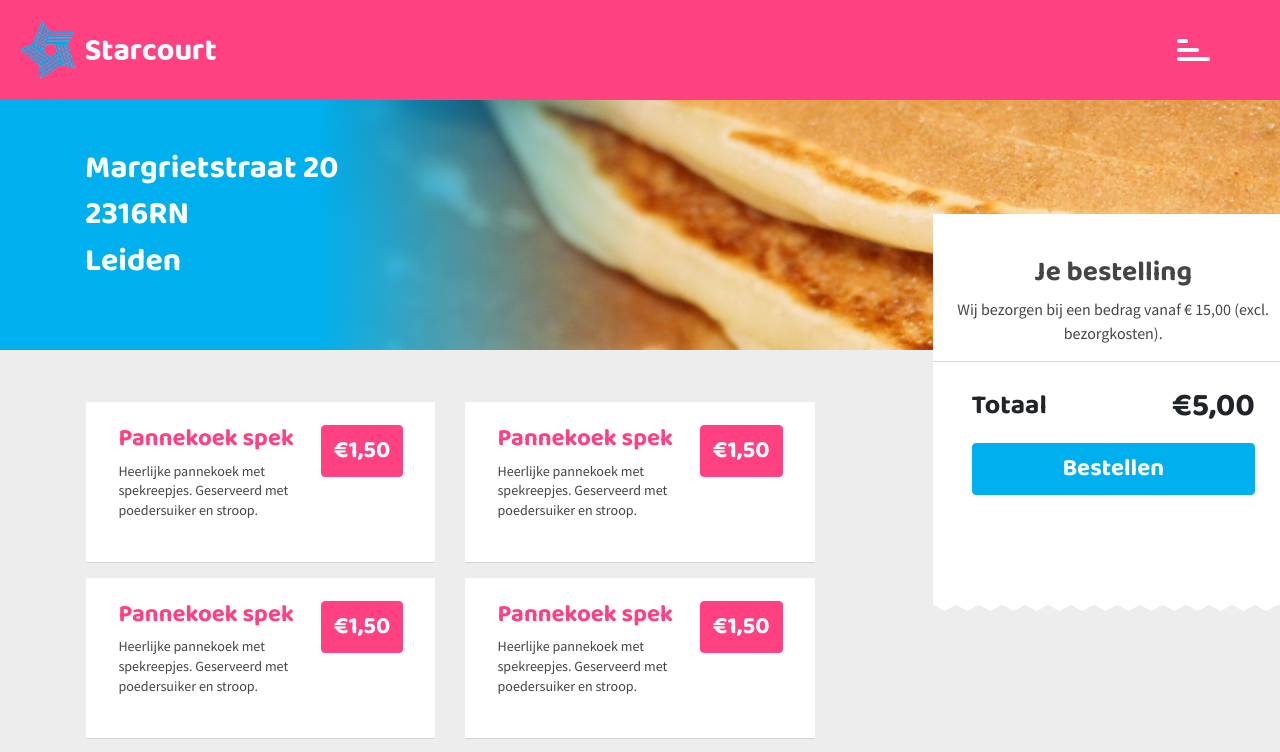
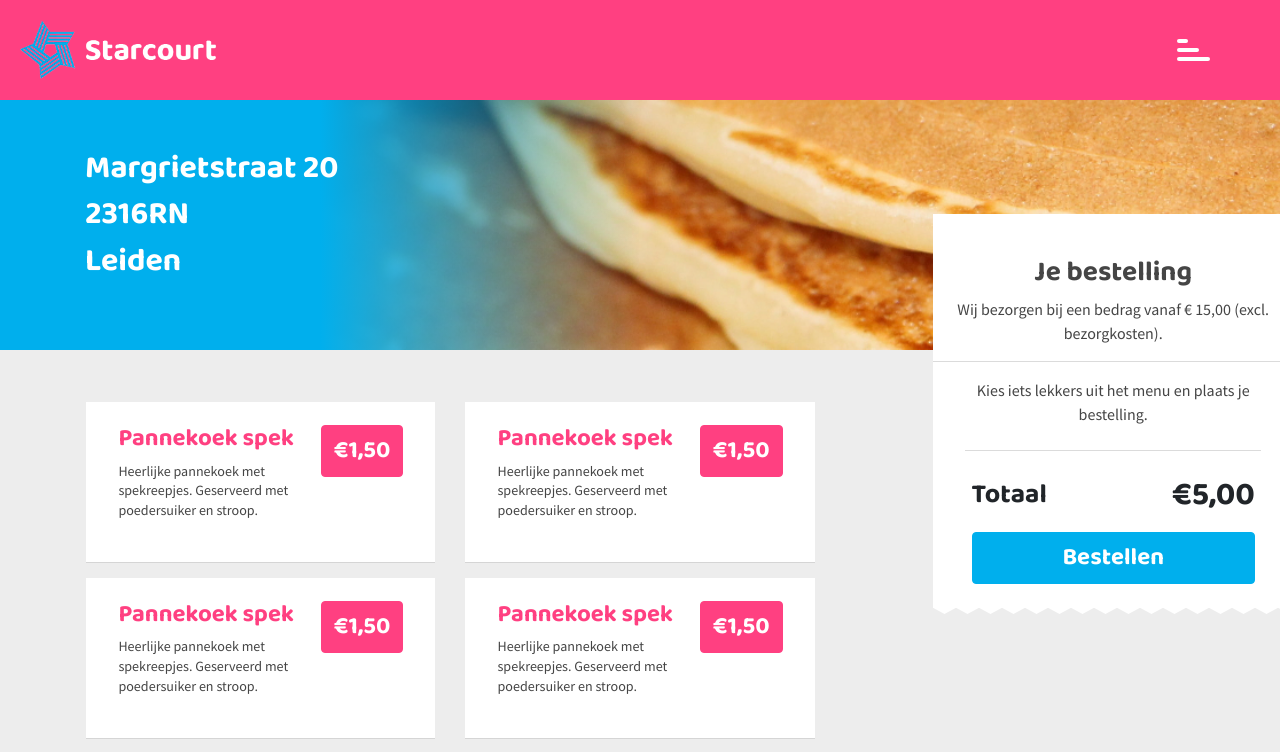
Before and after one commit to mikve97/starcourt, an Angular app: page /shop/1 in a window 1280 px wide. Shown: the top 752 px of the page. Built offline with nearby package versions, Linux system fonts and the light colour scheme.

Commit message:
Added: Empty cart message

```diff
--- a/src/app/shop/shop-cart/shop-cart.component.css
+++ b/src/app/shop/shop-cart/shop-cart.component.css
@@ -103,6 +103,15 @@
   font-weight: 100;
   font-style: normal;
 }
+
+.empty-cart{
+  color: #454545;
+  font-family: 'Source Sans Pro', sans-serif;
+  font-weight: 100;
+  font-style: normal;
+  text-align: center;
+}
+
 .product-amount {
   float: left;
   width: 10%;
--- a/src/app/shop/shop-cart/shop-cart.component.html
+++ b/src/app/shop/shop-cart/shop-cart.component.html
@@ -19,8 +19,14 @@
               <small class="small-text">{{product.getProductDescr()}}</small>
           </div>
       </section>
+    </section>
 
+    <section class="order-items" *ngIf="products.length === 0">
+      <section class="item-row">
+        <p class="empty-cart">Kies iets lekkers uit het menu en plaats je bestelling.</p>
+      </section>
     </section>
+
     <section class="order-total">
       <p>
         <span class='total-text'>Totaal </span>
```
